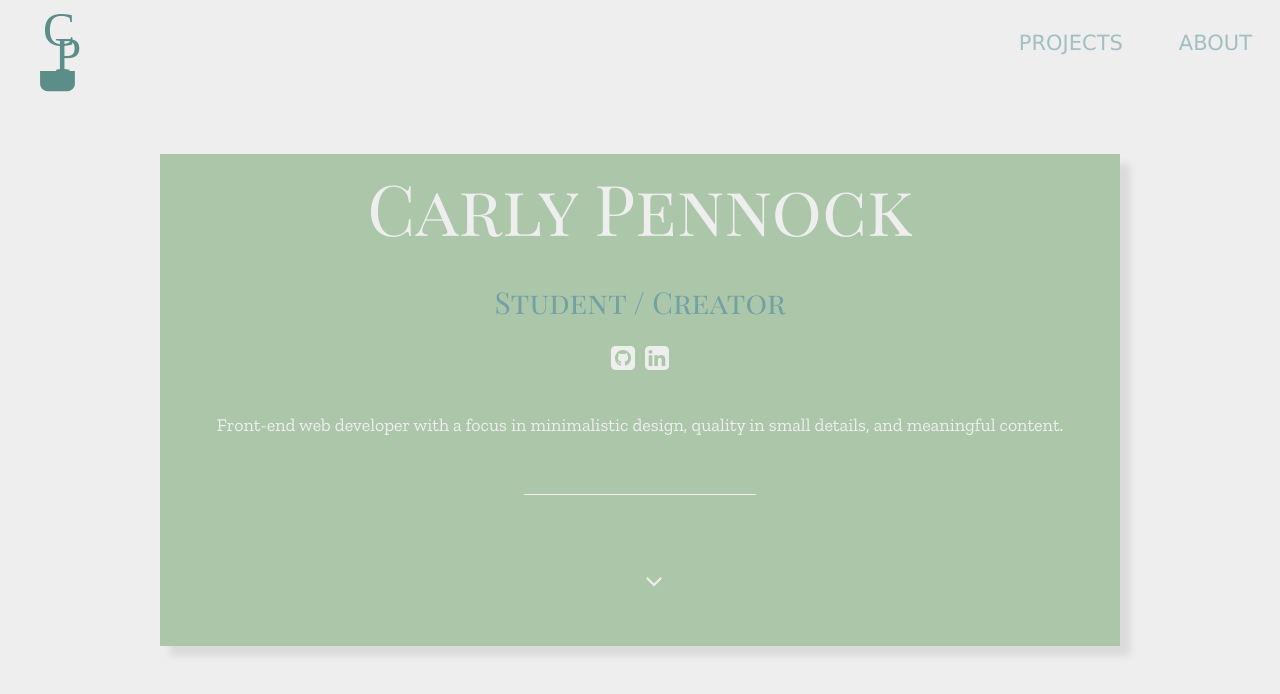
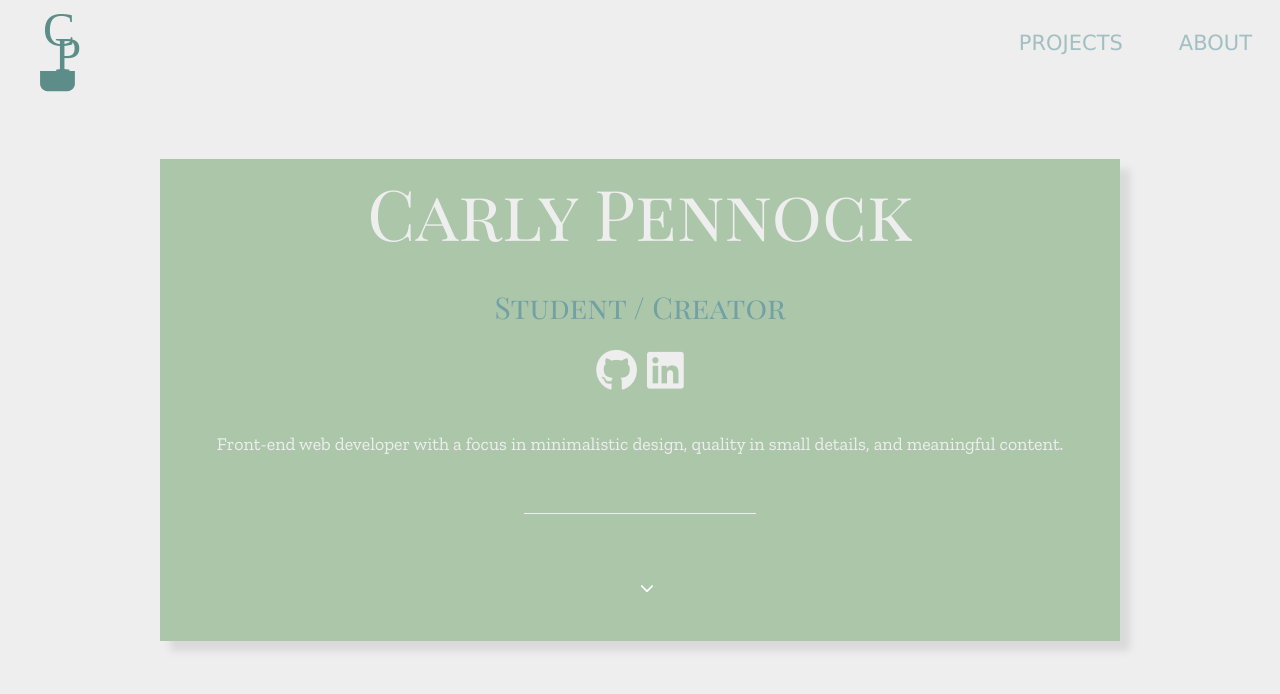
Before and after one commit to carmaar/carmaar.github.io, a plain HTML site: page index.html in a window 1280 px wide. Drawn offline with nearby package versions, Linux system fonts and the light colour scheme.

Commit message:
icons updated

```diff
--- a/index.html
+++ b/index.html
@@ -17,8 +17,7 @@
         <script src="https://maxcdn.bootstrapcdn.com/bootstrap/3.4.0/js/bootstrap.min.js"></script>
 
     <!-- FONT AWESOME -->
-
-    <link href="http://cdnjs.cloudflare.com/ajax/libs/font-awesome/4.3.0/css/font-awesome.css" rel="stylesheet"  type='text/css'>
+    <script src="https://kit.fontawesome.com/d33a1cb65a.js" crossorigin="anonymous"></script>
 
     <!-- STYLES -->
 
@@ -57,22 +56,22 @@
 <div id="fullpage">
 
         <!-- LANDING PAGE -->
-
+å
         <div id="landing" class="section" data anchor="slide1">
 
         <div class="container-fluid">
                 <h1>Carly Pennock</h1>
                 <h2>Student / Creator</h2>
                 <div class="box">
-                    <a href="https://github.com/carmaar"><i class="fa fa-github-square fa-2x" aria-hidden="true" title="Meat & Potatoes"></i></a>
-                    <a href="https://www.linkedin.com/in/carly-pennock/"><i class="fa fa-linkedin-square fa-2x" aria-hidden="true" title="Collaboration is key!"></i></a>
+                    <a href="https://github.com/carmaar"><i class="fa fa-github fa-3x" aria-hidden="true" id="fa"></i></a>
+                    <a href="https://www.linkedin.com/in/carly-pennock/"><i class="fa fa-linkedin-square fa-3x" aria-hidden="true" id="fa"></i></a>
                 </div>
                 <p>Front-end web developer with a focus in minimalistic design, quality in small details, and meaningful content.
                 </p>
 
                 <hr>
 
-                <a href="/#slide2"><i class="fa fa-angle-down fa-2x" aria-hidden="true" id="down"></i></a>
+                <a href="/#slide2"><i class="fa fa-chevron-down" aria-hidden="true" id="down"></i></i></a>
 
             </div>
         </div>
--- a/style.css
+++ b/style.css
@@ -103,13 +103,13 @@ ul li a:hover {
   justify-content: center;
 }
 
-#landing .fa {
+ #fa {
   padding:5px;
   color:#eeeeee;
   transition: .4s ease;
 }
 
-#landing .fa:hover {
+#fa:hover {
   color:#71a0a5;
   transition: .4s ease;
 }
@@ -205,10 +205,13 @@ h4 {
 
 #down {
   margin:5% 50%;
+  color:white;
+  transition: .4s ease;
 }
 
 #down:hover {
   color:#eeeeee;
+  transition: .4s ease;
   transform: translateY(10px);
 }
 
```
Also changed, not shown: 1 other file.
